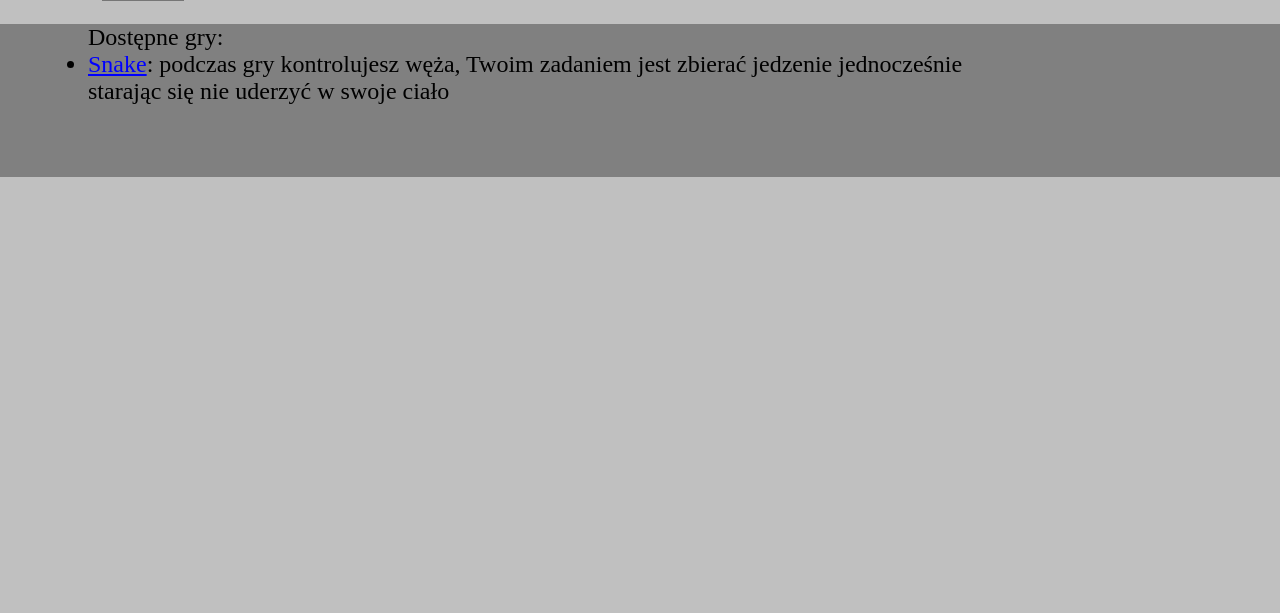
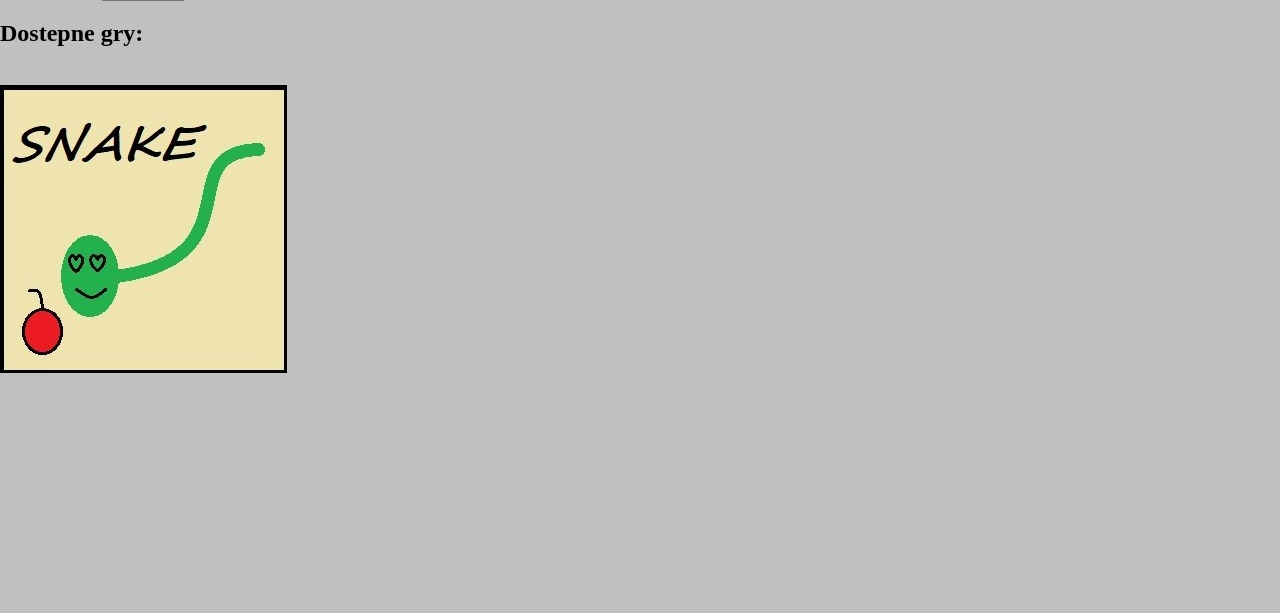
Before and after one commit to KiM-stud/IT_2020, a PHP site: page /main.html in a window 1280 px wide. Shown: the part 92-705 px from the top of the page. Run offline with PHP 8.4, Linux system fonts and the light colour scheme.

Commit message:
Add files via upload

```diff
--- a/main.html
+++ b/main.html
@@ -9,8 +9,7 @@
   function changeBack(color)
   {
     document.body.style.background=color;
-  }
-
+  };
 </script>
 </head>
 <body>
@@ -27,7 +26,6 @@
         <select id="colors" name="Kolory" style="background-color: black; color: white">
           <option onclick="changeBack('silver')">Srebrny</option>
           <option onclick="changeBack('white')">Biały</option>
-          <option onclick="changeBack('black')">Czarny</option>
           <option onclick="changeBack('red')">Czerwony</option>
           <option onclick="changeBack('blue')">Niebieski</option>
           <option onclick="changeBack('green')">Zielony</option>
@@ -37,12 +35,11 @@
     </nav>
 
   </header>
+<div class="main">
+  <h2>Dostepne gry: </h2><br>
+  <a href="snake.html"><img src="snakelogo.jpg"></a>
+</div>
 
-  <div id="main">
-    <ul> Dostępne gry:
-      <li><a href="snake.html">Snake</a>: podczas gry kontrolujesz węża, Twoim zadaniem jest zbierać jedzenie jednocześnie starając się nie uderzyć w swoje ciało</li>
-    </ul>
-  </div>
   <footer>
     <p>
       Authors: Mateusz Dera and Dominik Oklejewicz
--- a/snake.html
+++ b/snake.html
@@ -10,7 +10,7 @@
   function changeBack(color)
   {
     document.body.style.background=color;
-  }
+  };
 
 </script>
 </head>
@@ -29,7 +29,6 @@
         <select id="colors" name="Kolory" style="background-color: black; color: white">
           <option onclick="changeBack('silver')">Srebrny</option>
           <option onclick="changeBack('white')">Biały</option>
-          <option onclick="changeBack('black')">Czarny</option>
           <option onclick="changeBack('red')">Czerwony</option>
           <option onclick="changeBack('blue')">Niebieski</option>
           <option onclick="changeBack('green')">Zielony</option>
--- a/styles.css
+++ b/styles.css
@@ -69,7 +69,7 @@
     font-size: 85%;}
 
     #main {
-    background-color: gray;
+    background-color: whitesmoke;
     font-size: 150%;
     padding: 0 12em 2em 2em;
     position: relative;}
```
Also changed, not shown: snakelogo.jpg (added).
